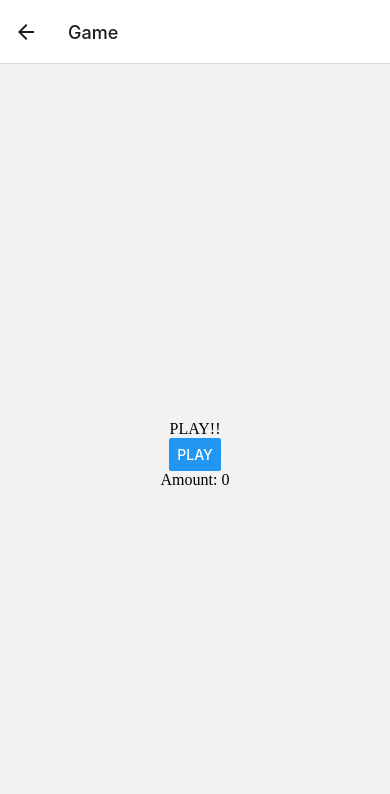
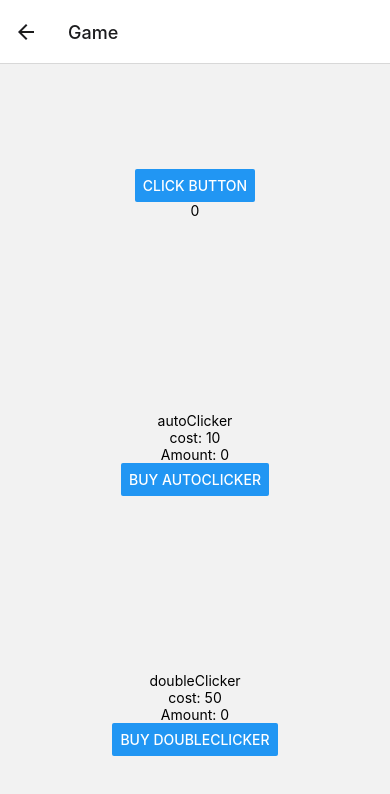
Before and after one commit to 85johsve/ReactNativeClicker, a React Native app: screen /Game in a window 390 px wide. Shown: the top 794 px of the page. Built offline with nearby package versions, Linux system fonts and the light colour scheme.

Commit message:
add AutoClickers work
Co-authored-by: David Jensen

```diff
--- a/App.tsx
+++ b/App.tsx
@@ -9,10 +9,6 @@ export type RootStackParamList = {
   Home: undefined;
   Game: undefined;
 };
-
-// type HomeScreenProps = NativeStackScreenProps<RootStackParamList, "Home">;
-
-// type GameScreenProps = NativeStackScreenProps<RootStackParamList, "Game">;
 
 const Stack = createNativeStackNavigator<RootStackParamList>();
 
--- /dev/null
+++ b/components/AutoClicker.tsx
@@ -0,0 +1,26 @@
+import { Button, Text, View } from "react-native";
+import { useGameDispatch, useGameState } from "./GameContext";
+import { GameData } from "./Reducer";
+
+export default function AutoClicker({
+  name,
+}: {
+  name: keyof GameData["autoclickers"];
+}) {
+  const { clicks, autoclickers } = useGameState();
+  const dispatch = useGameDispatch();
+
+  const autoclicker = autoclickers[name];
+  if (!autoclicker) return null;
+
+  const buy = () => dispatch({ type: "increment", payload: name });
+
+  return (
+    <View style={{ flex: 1, alignItems: "center", justifyContent: "center" }}>
+      <Text>{name}</Text>
+      <Text>cost: {autoclicker.cost}</Text>
+      <Text>Amount: {autoclicker.amount}</Text>
+      <Button title={`buy ${name}`} onPress={buy}></Button>
+    </View>
+  );
+}
--- /dev/null
+++ b/components/Clicker.tsx
@@ -0,0 +1,18 @@
+import React from "react";
+import { Button, Text, View } from "react-native";
+import { useGameDispatch, useGameState } from "./GameContext";
+
+export default function Clicker() {
+  const { clicks } = useGameState();
+  const dispatch = useGameDispatch();
+
+  return (
+    <View style={{ flex: 1, alignItems: "center", justifyContent: "center" }}>
+      <Button
+        title="click button"
+        onPress={() => dispatch({ type: "click" })}
+      ></Button>
+      <Text>{clicks.amount}</Text>
+    </View>
+  );
+}
--- a/components/GameContext.tsx
+++ b/components/GameContext.tsx
@@ -1,65 +1,62 @@
-import AsyncStorage from "@react-native-async-storage/async-storage";
 import {
   PropsWithChildren,
   createContext,
   useContext,
   useEffect,
-  useState,
+  useReducer,
 } from "react";
+import reducer, { GameData, KnownAction, initialState } from "./Reducer";
 
-type GameContextValue = {
-  count: number;
-  inc: () => void;
-  dec: () => void;
-};
-
-const GameContext = createContext<GameContextValue | undefined>(undefined);
-
-export function useCount(): GameContextValue {
-  const context = useContext(GameContext);
-  if (context === undefined) {
-    throw new Error("useCount must be used within a GameCounterProvider");
-  }
-  return context;
-}
+const GameContext = createContext<GameData>(null as any);
+const GameContextDispatch = createContext<React.Dispatch<KnownAction>>(
+  null as any
+);
 
 export function GameCounterProvider(props: PropsWithChildren) {
-  const [count, setCount] = useState(0);
+  const [state, dispatch] = useReducer(reducer, initialState);
+
+  // useEffect(() => {
+  //   const loadData = async () => {
+  //     try {
+  //       const storedData = await AsyncStorage.getItem("Data");
+  //       if (storedData !== null) {
+  //         const parsedData = JSON.parse(storedData);
+  //         dispatch({ type: "loadStateData", payload: parsedData });
+  //         console.log(parsedData);
+  //       }
+  //     } catch (e) {}
+  //   };
+
+  //   loadData();
+  // }, []);
+
+  // useEffect(() => {
+  //   const storeData = async () => {
+  //     try {
+  //       const jsonValue = JSON.stringify(state);
+  //       await AsyncStorage.setItem("Data", jsonValue);
+  //     } catch (e) {}
+  //   };
+
+  //   storeData();
+  // }, [state]);
 
   useEffect(() => {
-    loadData();
+    const interval = setInterval(
+      () => dispatch({ type: "autoIncrement" }),
+      1000
+    );
+    return () => clearInterval(interval);
   }, []);
 
-  useEffect(() => {
-    storeData();
-  }, [count]);
-
-  const loadData = async () => {
-    try {
-      const storedCount = await AsyncStorage.getItem("count");
-      if (storedCount !== null) {
-        setCount(Number(storedCount));
-      }
-    } catch (e) {}
-  };
-
-  const storeData = async () => {
-    try {
-      await AsyncStorage.setItem("count", String(count));
-    } catch (e) {}
-  };
-
-  const inc = () => {
-    setCount((prevCount) => prevCount + 1);
-  };
-
-  const dec = () => {
-    setCount((prevCount) => prevCount - 1);
-  };
-
   return (
-    <GameContext.Provider value={{ count, inc, dec }}>
-      {props.children}
+    <GameContext.Provider value={state}>
+      <GameContextDispatch.Provider value={dispatch}>
+        {props.children}
+      </GameContextDispatch.Provider>
     </GameContext.Provider>
   );
 }
+
+export const useGameState = () => useContext(GameContext);
+export const useGameDispatch = () => useContext(GameContextDispatch);
--- a/components/Reducer.ts
+++ b/components/Reducer.ts
@@ -0,0 +1,107 @@
+export type GameData = {
+  clicks: { amount: number };
+  autoclickers: {
+    autoClicker: { cost: number; amount: number };
+    doubleClicker: { cost: number; amount: number };
+  };
+};
+
+export const initialState: GameData = {
+  clicks: { amount: 0 },
+  autoclickers: {
+    autoClicker: { cost: 10, amount: 0 },
+    doubleClicker: { cost: 50, amount: 0 },
+  },
+};
+
+type AutoClickerName = keyof GameData["autoclickers"];
+
+type ClickAction = {
+  type: "click";
+};
+
+type Increment = {
+  type: "increment";
+  payload: AutoClickerName;
+};
+
+type AutoIncrementAction = {
+  type: "autoIncrement";
+};
+
+type LoadStateDataAction = {
+  type: "loadStateData";
+  payload: number;
+};
+
+type DecrementAction = {
+  type: "";
+};
+
+export type KnownAction =
+  | ClickAction
+  | Increment
+  | DecrementAction
+  | AutoIncrementAction
+  | LoadStateDataAction;
+
+function calculateTotalCount(data: GameData): number {
+  const { clicks, autoclickers } = data;
+
+  const autoclickerKeys = Object.keys(
+    autoclickers
+  ) as (keyof typeof autoclickers)[];
+
+  const autoclickerTotal = autoclickerKeys.reduce((total, key) => {
+    const { cost, amount } = autoclickers[key];
+    return total + cost * amount * 0.1;
+  }, 0);
+
+  const totalCount = clicks.amount + autoclickerTotal;
+
+  return totalCount;
+}
+
+export default function reducer(
+  state: typeof initialState,
+  action: KnownAction
+) {
+  switch (action.type) {
+    case "click":
+      return {
+        ...state,
+        clicks: { amount: state.clicks.amount + 1 },
+      };
+    case "autoIncrement":
+      const totalCount = calculateTotalCount(state);
+      return {
+        ...state,
+        clicks: { ...state.clicks, amount: totalCount },
+      };
+    case "increment":
+      const { payload } = action;
+      const autoClicker = state.autoclickers[payload];
+      if (autoClicker) {
+        const { cost, amount } = autoClicker;
+        if (state.clicks.amount >= cost) {
+          return {
+            ...state,
+            clicks: { amount: state.clicks.amount - cost },
+            autoclickers: {
+              ...state.autoclickers,
+              [payload]: { ...autoClicker, amount: amount + 1 },
+            },
+          };
+        }
+      }
+      return state;
+
+    case "loadStateData":
+      return {
+        ...state,
+        clicks: { ...state.clicks, amount: action.payload },
+      };
+    default:
+      return state;
+  }
+}
--- a/screens/GameScreen.tsx
+++ b/screens/GameScreen.tsx
@@ -1,20 +1,18 @@
 import { NativeStackScreenProps } from "@react-navigation/native-stack";
-import { Button, StyleSheet, View } from "react-native";
+import { StyleSheet, View } from "react-native";
 import { RootStackParamList } from "../App";
-import { useCount } from "../components/GameContext";
+import AutoClicker from "../components/AutoClicker";
+import Clicker from "../components/Clicker";
 
 type Props = NativeStackScreenProps<RootStackParamList, "Game">;
 
-
-
-export default function GameScreen({ navigation }: Props) {
-  const { count, inc } = useCount();
-
+export default function GameScreen({}: Props) {
   return (
     <View style={{ flex: 1, alignItems: "center", justifyContent: "center" }}>
-      PLAY!!
-      <Button title="PLAY" onPress={inc} />
-      <View>Amount: {count}</View>
+      <Clicker />
+      <AutoClicker name="autoClicker" />
+      <AutoClicker name="doubleClicker" />
+      <View></View>
     </View>
   );
 }
```
Also changed, not shown: components/AutoClicker.ts (deleted), components/Clicker.ts (deleted), 1 other file (tests, documents, lock files or other folders).
